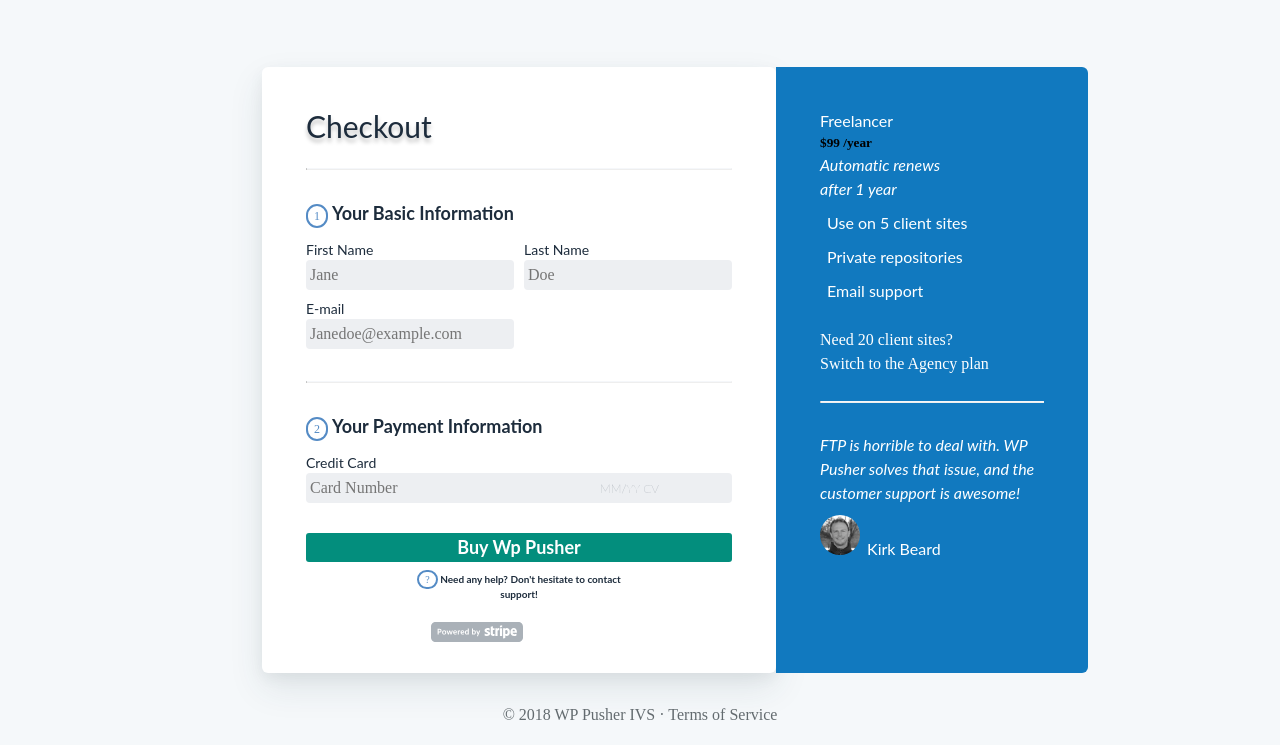
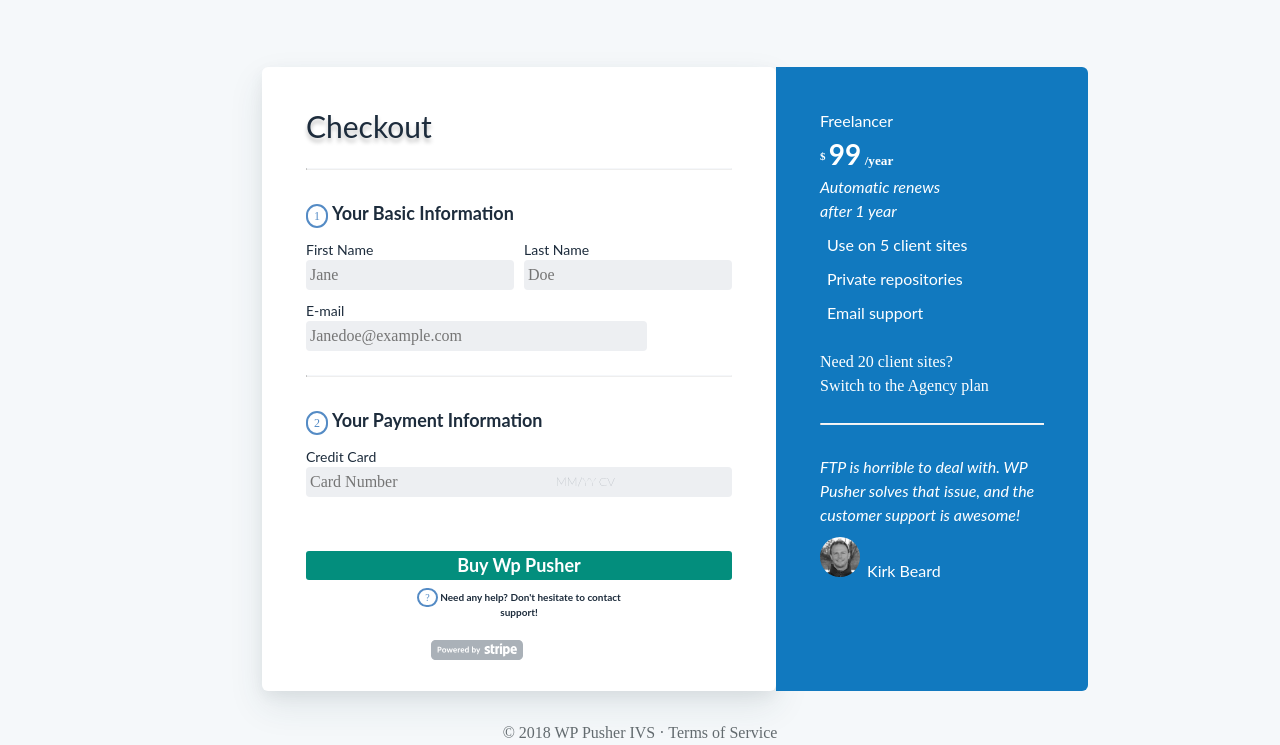
Before and after one commit to victor234256/payment-landing-page, a plain HTML site: page index.html in a window 1280 px wide. Shown: the part 72-817 px from the top of the page. Drawn offline with Linux system fonts and the light colour scheme.

Commit message:
adjusted and made correction on my html and advanced my css

```diff
--- a/index.html
+++ b/index.html
@@ -41,7 +41,7 @@
                         <label for="lastname">Last Name</label>
                         <input type="text" class="form-input" placeholder="Doe">
                     </div>
-                    <div class="form-control">
+                    <div class="form-control email">
                         <label for="email">E-mail</label>
                         <input type="text" class="form-input email-input" placeholder="Janedoe@example.com">
                     </div>
@@ -76,7 +76,7 @@
         </div>
         <div class="col-2">
             <p class="freelancer">Freelancer</p>
-            <h5>$99 /year</h5>
+            <h5><sup>$</sup> <span> 99</span> /year</h5>
             <p class="renew-text">Automatic renews</p>
             <p class="renew-text">after 1 year</p>
             <p class="display-inline">
@@ -104,8 +104,11 @@
         </div>
     </div>
    </section>
-   <p class="copywrite">
-    © 2018 WP Pusher IVS  ·  Terms of Service
-   </p>
+
+   <footer>
+    <p class="copywrite">
+        © 2018 WP Pusher IVS  ·  Terms of Service
+       </p>
+   </footer>
 </body>
 </html>
--- a/style.css
+++ b/style.css
@@ -112,23 +112,15 @@
 .form1{
     display: grid;
     grid-template-columns: 1fr 1fr;
-    column-gap: 10px;
-    row-gap: 8px;
-    margin-block-end: 24px;
-    grid-template-areas:
-    "one two"
-    "three three"
-    "three three";
+    grid-gap: 10px;
+    /* margin-block-end: 24px; */
 }
-input[type="text"]:nth-child(1){
-    grid-area: one;
+.form1 .email{
+   margin-block-end: 24px;
+    grid-column: 1/3;
 }
-input[type="text"]:nth-child(2){
-    grid-area: two;
-}
-input[type="text"]:nth-child(3){
-    grid-area: three;
-    width: 100%;
+.form1 .email .form-input{
+  width: 80%;
 }
 .checkout{
     color: #1D2C3C;
@@ -164,7 +156,6 @@
  font-size: 18px;
  font-family: Lato;
  font-weight: 700;
- word-wrap: break-word
 }
 .form-input{
     background-color: #EDEFF2;
@@ -173,7 +164,7 @@
 }
 form::placeholder{
     color: #646E7A;
-    font-size: 10px;
+    font-size: 8px;
     font-family: Lato;
     font-weight: 400;
     word-wrap: break-word;
@@ -181,13 +172,14 @@
 }
 .span-input{
     width: 100%;
-    position: relative;
+    /* position: relative; */
+
 }
 .nest-span{
     font-size: 12px;
-    position: absolute;
-    right: 621px;
-    top: 552px;
+    position: relative;
+    left: 250px;
+    top: -28px;
     color: #646E7A;
     font-weight: 100;
 }
@@ -264,7 +256,20 @@
   .display-inline img{
     border-radius: 20px;
   }
-  .copywrite{
+  /* .copywrite{
+    text-align: center;
+    margin-block-start: -150px;
+    color: #636B6F;
+  } */
+  .col-2 h5{
+    color: white;
+  }
+  .col-2 span{
+    color: white;
+    display: inline-block;
+    font-size: 28px;
+  }
+  footer{
     text-align: center;
     margin-block-start: -150px;
     color: #636B6F;
```
